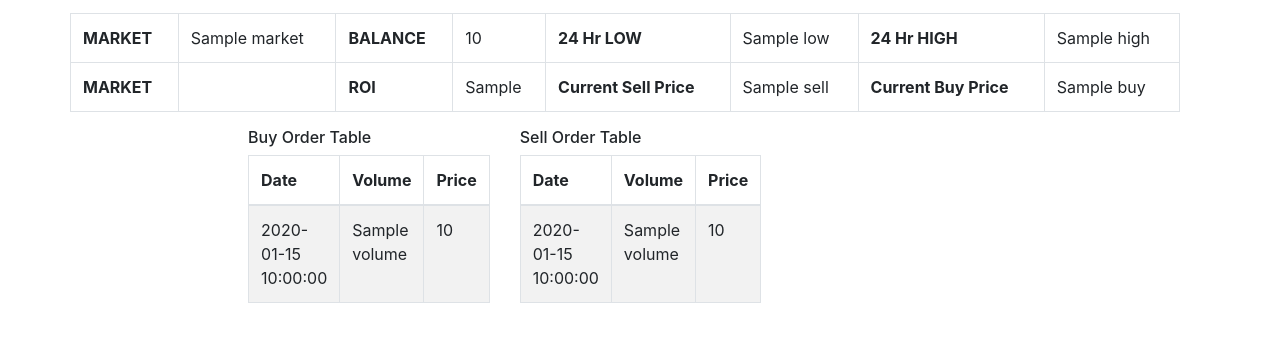
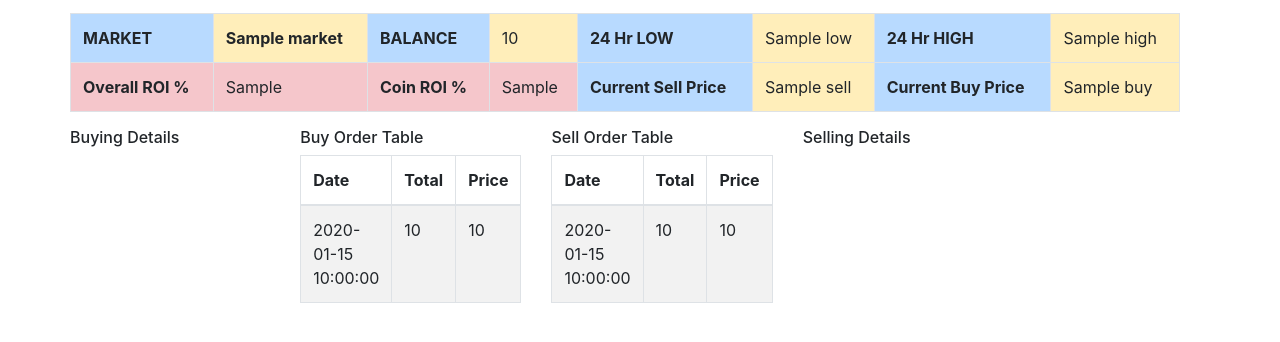
Before and after one commit to RavirajPawar/WazirXAnalytics, a Flask app: template templates/specific_market.html in a window 1280 px wide. Shown: the part 56-398 px from the top of the page. Run offline with Flask 2, Linux system fonts and the light colour scheme; the template is opened without the code that fills it: most values are stand-ins (such as "Sample title", 1, 10 or a date in 2020); some libraries are stand-ins or nearby versions.

Commit message:
coin and overall ROI feature developed

```diff
--- a/app.py
+++ b/app.py
@@ -1,6 +1,6 @@
+import requests
 from flask import Flask, render_template
 from flask_pymongo import PyMongo
-import requests
 
 from constants import BUY_KEYS, SELL_KEYS, URL
 from utility import total_portfolio, coin_analyzer, get_referral_data, get_total_deposits_and_withdrawals
@@ -19,13 +19,22 @@ def portfolio(market=None):
         coin_data, buy_trades, sell_trades = total_portfolio(coin_specific_trades)
         coin_data = coin_analyzer(coin_data[market])
         wazirx_coin_data = requests.get(URL.format(market.lower())).json()["ticker"]
-        return_on_investment = (float(wazirx_coin_data["sell"])*100)/ coin_data["avg_buy_price"]
-        return_on_investment = return_on_investment - 100
+        wazirx_coin_data["coin_roi"] = ((float(wazirx_coin_data["sell"]) * 100) / coin_data["avg_buy_price"]) - 100
+
+        if (coin_data["final_investment_on_buy"] - coin_data["final_sell_earning"]) > 0:
+            wazirx_coin_data["overall_roi"] = (float(wazirx_coin_data["sell"]) * coin_data["coin_balance"] * 100) / \
+                                              (coin_data["final_investment_on_buy"] - coin_data[
+                                                  "final_sell_earning"]) - 100
+        else:
+            wazirx_coin_data["overall_roi"] = (((float(wazirx_coin_data["sell"]) * coin_data["coin_balance"]) + \
+                                                coin_data["final_sell_earning"]) * 100) / \
+                                              coin_data["final_investment_on_buy"]
+
         return render_template("specific_market.html", coin_data=coin_data, market=market,
                                BUY_KEYS=BUY_KEYS, SELL_KEYS=SELL_KEYS,
                                buy_trades=buy_trades, sell_trades=sell_trades,
-                               wazirx_coin_data = wazirx_coin_data,
-                               return_on_investment= return_on_investment)
+                               wazirx_coin_data=wazirx_coin_data
+                               )
     else:
         all_trades = mongo.db.exchange_trades.find({}, {'_id': False})
         my_trades, _, _ = total_portfolio(all_trades)
@@ -38,8 +47,8 @@ def index():
     referral_earnings = get_referral_data(referral_data)
     deposits_and_withdrawals_data = mongo.db.deposits_and_withdrawals.find({}, {'_id': False})
     total_deposits_and_withdrawals = get_total_deposits_and_withdrawals(deposits_and_withdrawals_data)
-    return render_template("home.html", referral_earnings= referral_earnings,
-                           total_deposits_and_withdrawals = total_deposits_and_withdrawals)
+    return render_template("home.html", referral_earnings=referral_earnings,
+                           total_deposits_and_withdrawals=total_deposits_and_withdrawals)
 
 
 if __name__ == "__main__":
--- a/templates/specific_market.html
+++ b/templates/specific_market.html
@@ -5,26 +5,44 @@
     <table class="table table-bordered">
         <tbody>
         <tr>
-            <th>MARKET</th><td>{{market}}</td>
-            <th>BALANCE</th><td>{{coin_data["coin_balance"]}}</td>
-            <th>24 Hr LOW</th><td>{{wazirx_coin_data["low"]}}</td>
-            <th>24 Hr HIGH</th><td>{{wazirx_coin_data["high"]}}</td>
+            <th class="table-primary">MARKET</th>
+            <td class="table-warning"><strong>{{market}}</strong></td>
+            <th class="table-primary">BALANCE</th>
+            <td class="table-warning">{{coin_data["coin_balance"]}}</td>
+            <th class="table-primary">24 Hr LOW</th>
+            <td class="table-warning">{{wazirx_coin_data["low"]}}</td>
+            <th class="table-primary">24 Hr HIGH</th>
+            <td class="table-warning">{{wazirx_coin_data["high"]}}</td>
         </tr>
         <tr>
-            <th>MARKET</th><td></td>
-            <th>ROI</th><td>{{return_on_investment}}</td>
-            <th>Current Sell Price</th><td>{{wazirx_coin_data["sell"]}}</td>
-            <th>Current Buy Price</th><td>{{wazirx_coin_data["buy"]}}</td>
+            {% if wazirx_coin_data["overall_roi"] >0 %}
+            <th class="table-success">Overall ROI %</th>
+            <td class="table-success">{{wazirx_coin_data["overall_roi"]}}</td>
+            {%else%}
+            <th class="table-danger">Overall ROI %</th>
+            <td class="table-danger">{{wazirx_coin_data["overall_roi"]}}</td>
+            {% endif %}
+            {% if wazirx_coin_data["coin_roi"] >0 %}
+            <th class="table-success">Coin ROI %</th>
+            <td class="table-success">{{wazirx_coin_data["coin_roi"]}}</td>
+            {%else%}
+            <th class="table-danger">Coin ROI %</th>
+            <td class="table-danger">{{wazirx_coin_data["coin_roi"]}}</td>
+            {% endif %}
+            <th class="table-primary">Current Sell Price</th>
+            <td class="table-warning">{{wazirx_coin_data["sell"]}}</td>
+            <th class="table-primary">Current Buy Price</th>
+            <td class="table-warning">{{wazirx_coin_data["buy"]}}</td>
         </tr>
         </tbody>
     </table>
-
 
 
 </div>
 <div class="row">
     <!--    section 1 coin details-->
     <div class="col">
+        <h6>Buying Details</h6>
         <table class="table table-striped table-bordered">
             <tbody>
             {% for key in BUY_KEYS %}
@@ -43,14 +61,14 @@
         <table class="table table-striped table-bordered">
             <thead>
             <th>Date</th>
-                <th>Volume</th>
+            <th>Total</th>
             <th>Price</th>
             </thead>
             <tbody>
             {% for trade in buy_trades %}
             <tr>
                 <td>{{trade["Date"]}}</td>
-                        <td>{{trade["Volume"]}}</td>
+                <td>{{trade["Total"]}}</td>
                 <td>{{trade["Price"]}}</td>
             </tr>
             {% endfor %}
@@ -63,14 +81,14 @@
         <table class="table table-striped table-bordered">
             <thead>
             <th>Date</th>
-                <th>Volume</th>
+            <th>Total</th>
             <th>Price</th>
             </thead>
             <tbody>
             {% for trade in sell_trades %}
             <tr>
                 <td>{{trade["Date"]}}</td>
-                        <td>{{trade["Volume"]}}</td>
+                <td>{{trade["Total"]}}</td>
                 <td>{{trade["Price"]}}</td>
             </tr>
             {% endfor %}
@@ -79,6 +97,7 @@
     </div>
     <!--    section 4 coin Extra info table-->
     <div class="col">
+        <h6>Selling Details</h6>
         <table class="table table-striped table-bordered">
             <tbody>
 
--- a/utility.py
+++ b/utility.py
@@ -105,8 +105,18 @@ def get_total_deposits_and_withdrawals(deposits_and_withdrawals_data):
     total_deposits_and_withdrawals = dict()
     for record in deposits_and_withdrawals_data:
         if record["Currency"] in total_deposits_and_withdrawals:
-            total_deposits_and_withdrawals[record["Currency"]] += record["Volume"]
+            if record["Transaction"] == "Deposit":
+                total_deposits_and_withdrawals[record["Currency"]]["Deposit"] += record["Volume"]
+            else:
+                total_deposits_and_withdrawals[record["Currency"]]["Withdrawal"] += record["Volume"]
         else:
-            total_deposits_and_withdrawals[record["Currency"]] = record["Volume"]
+            total_deposits_and_withdrawals[record["Currency"]] = dict()
+            if record["Transaction"] == "Deposit":
+                total_deposits_and_withdrawals[record["Currency"]]["Deposit"] = record["Volume"]
+                total_deposits_and_withdrawals[record["Currency"]]["Withdrawal"] = 0
+            else:
+                total_deposits_and_withdrawals[record["Currency"]]["Deposit"] = 0
+                total_deposits_and_withdrawals[record["Currency"]]["Withdrawal"] = record["Volume"]
+
 
     return total_deposits_and_withdrawals
```
Also changed, not shown: templates/home.html (+5 -3 lines), templates/portfolio.html (+18 -13 lines). Lines whose indentation alone changed are shown as unchanged.
